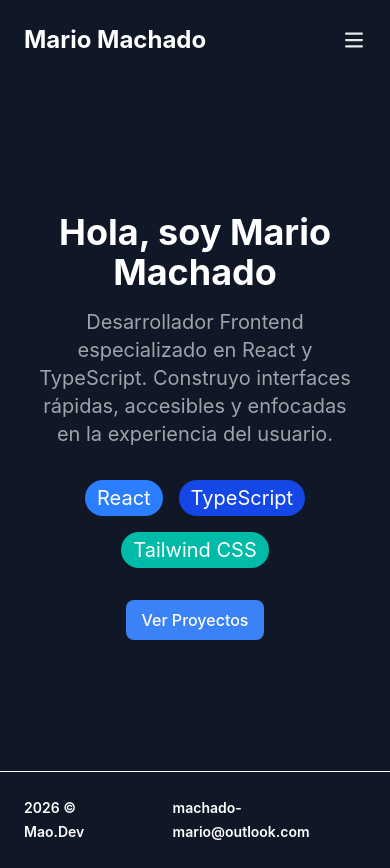
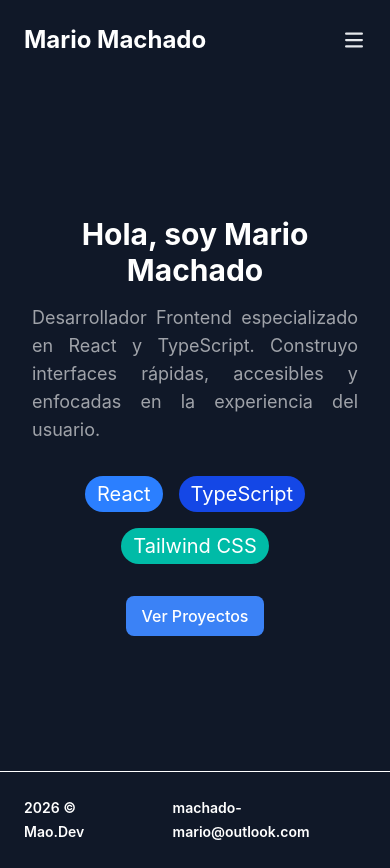
Before and after one commit to MaoMachado/Portfolio, a React (Vite) app: page / in a window 390 px wide. Built offline with nearby package versions, Linux system fonts and the light colour scheme.

Commit message:
feat: ajustar estilos del Hero para mejorar la presentación del contenido

```diff
--- a/src/components/sections/Hero.tsx
+++ b/src/components/sections/Hero.tsx
@@ -30,8 +30,10 @@ export default function Hero() {
         className="w-full lg:w-1/2 p-4 flex flex-col items-center gap-8"
       >
         <header className="text-center">
-          <h1 className="text-4xl font-bold mb-4">Hola, soy Mario Machado</h1>
-          <p className="text-xl opacity-60">
+          <h1 className="text-3xl font-bold mb-4 lg sm:text-4xl">
+            Hola, soy Mario Machado
+          </h1>
+          <p className="text-lg opacity-60 text-justify sm:text-2xl sm:text-center">
             Desarrollador Frontend especializado en React y TypeScript.
             Construyo interfaces rápidas, accesibles y enfocadas en la
             experiencia del usuario.
@@ -45,7 +47,7 @@ export default function Hero() {
               animate={{ opacity: 1, y: 0 }}
               transition={{ duration: 0.8, delay: 0.2 }}
               key={stack.nombre}
-              className={`${stack.color} font-sans  px-3 py-1 rounded-full text-white text-xl`}
+              className={`${stack.color} font-sans px-3 py-1 rounded-full text-white text-xl`}
             >
               {stack.nombre}
             </motion.span>
```
